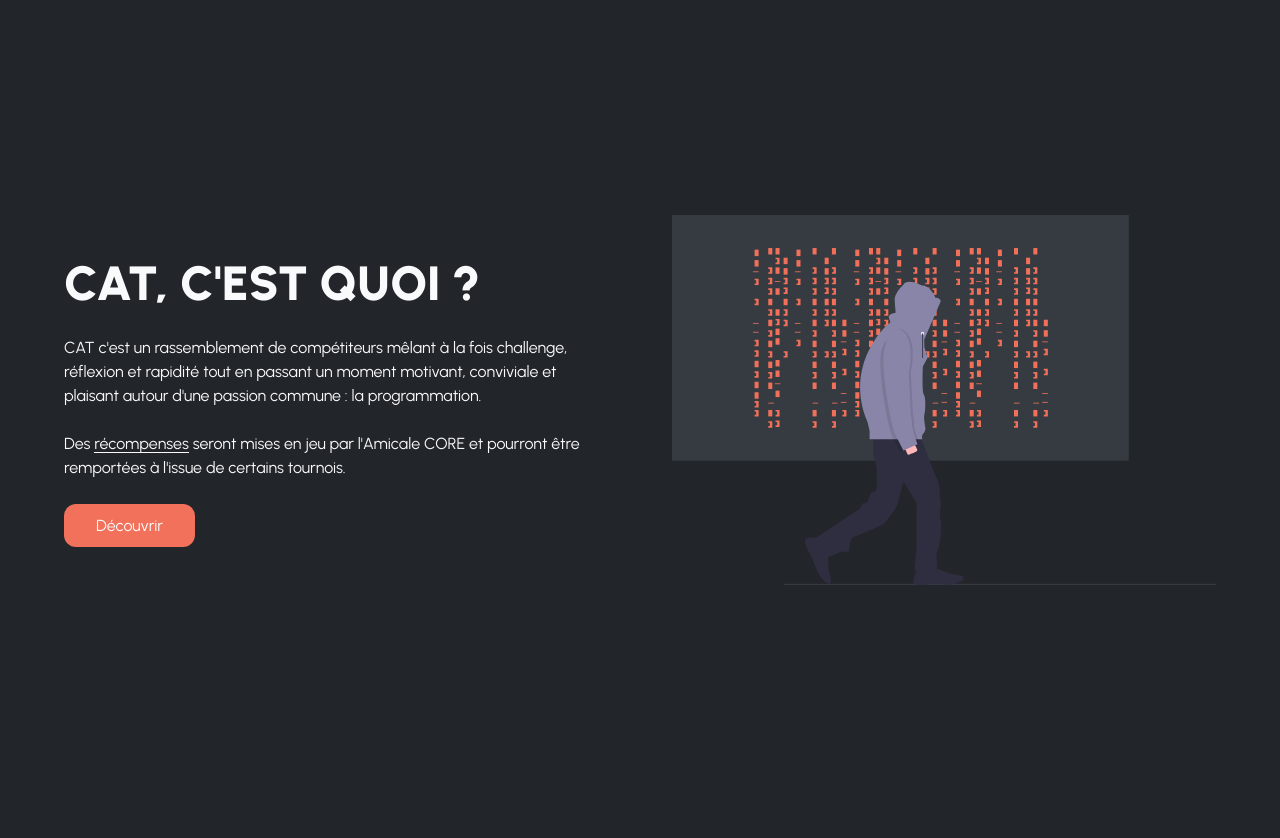
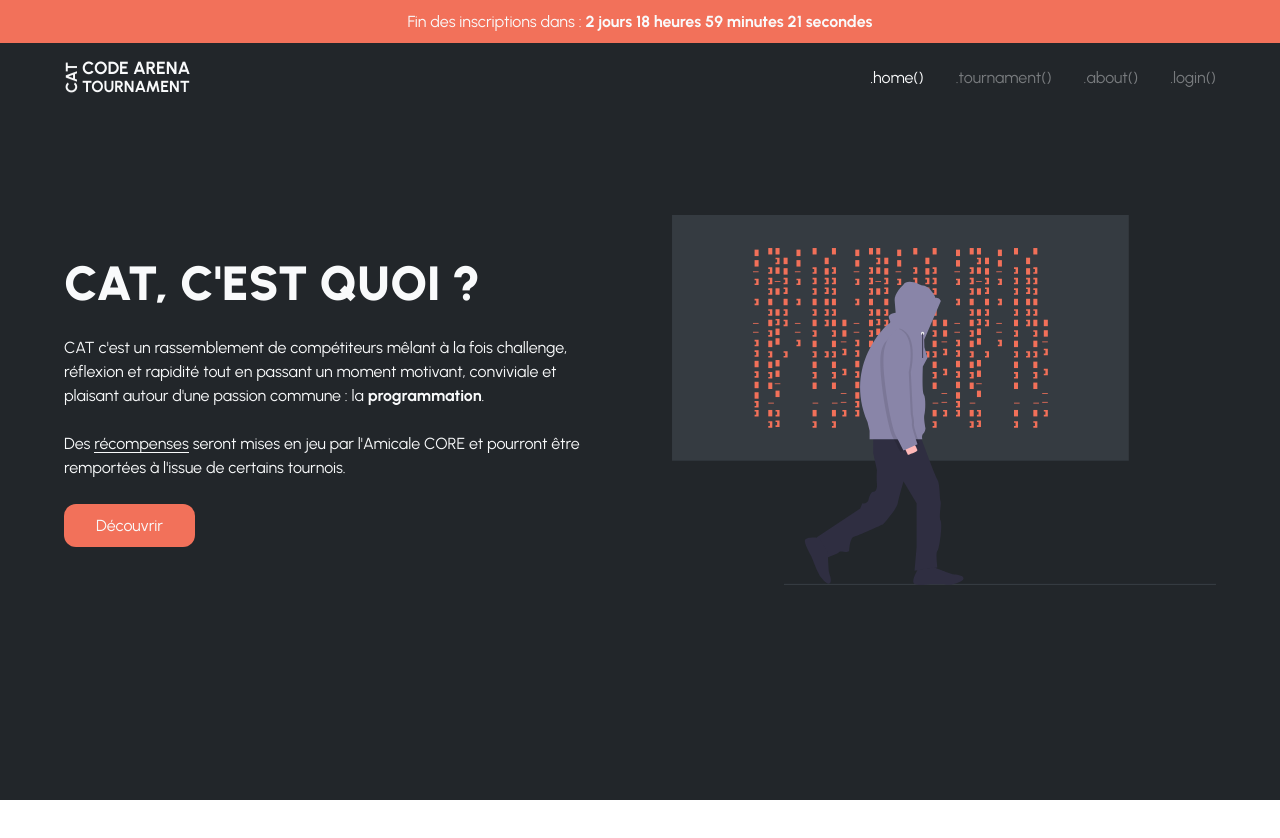
Before and after one commit to AmicaleCORE/CAT-WebApp, a Vue app: page / in a window 1280 px wide. Shown: the top 838 px of the page. After the commit the page ends 800 px from the top, so only its background shows below. Built offline with nearby package versions, Linux system fonts and the light colour scheme.

Commit message:
:rocket: Application layout usage

```diff
--- /dev/null
+++ b/src/layouts/ApplicationLayout.vue
@@ -0,0 +1,172 @@
+<script>
+import { defineComponent } from 'vue'
+import HeaderInfo from '@/components/misc/infos/HeaderInfo.vue'
+import { parseTimeGap, timeParse } from '@/assets/js/Timers'
+
+export default defineComponent({
+  name: 'ApplicationLayout',
+  components: { HeaderInfo },
+  data: () => ({
+    applyEndDate: new Date('May 22, 2023 12:00:00'),
+    applyCountdown: undefined,
+    startDate: new Date('May 24, 2023 12:00:00'),
+    startCountdown: undefined
+  }),
+  created () {
+    setInterval(() => {
+      const applyCountdown = parseTimeGap(new Date(), this.applyEndDate)
+      if (applyCountdown) {
+        this.applyCountdown = timeParse(applyCountdown, {
+          days: true,
+          hours: true,
+          minutes: true,
+          seconds: true
+        })
+      }
+
+      const startCountdown = parseTimeGap(new Date(), this.startDate)
+      if (startCountdown) {
+        this.startCountdown = timeParse(startCountdown, {
+          days: true,
+          hours: true,
+          minutes: true,
+          seconds: true
+        })
+      }
+    }, 100)
+  }
+})
+</script>
+
+<template>
+  <header class="header">
+    <HeaderInfo v-if="applyCountdown">Fin des inscriptions dans : <span class="bold">{{ applyCountdown }}</span></HeaderInfo>
+    <HeaderInfo v-else-if="startCountdown">Début du tournoi dans : <span class="bold">{{ startCountdown }}</span></HeaderInfo>
+
+    <div class="header--wrapper">
+      <section class="header__brand">
+        <!--<img src="/assets/images/logos/logo.png" alt="" class="header__brand--logo" />-->
+        <p class="header__brand__name" data-shorten-way="CAT">
+          <span class="header__brand__name--content">
+            <span class="header__brand__name--grow">Code Arena</span>Tournament
+          </span>
+        </p>
+      </section>
+
+      <nav class="header__menu">
+        <RouterLink to="/" exact-active-class="active" class="header__menu--link">.home()</RouterLink>
+        <RouterLink to="/1" active-class="active" class="header__menu--link">.tournament()</RouterLink>
+        <RouterLink to="/2" active-class="active" class="header__menu--link">.about()</RouterLink>
+        <RouterLink to="/3" active-class="active" class="header__menu--link" v-if="false /* logged in */">.panel()</RouterLink>
+        <RouterLink to="/4" active-class="active" class="header__menu--link" v-else>.login()</RouterLink>
+      </nav>
+    </div>
+  </header>
+
+  <main class="content">
+    <RouterView />
+  </main>
+</template>
+
+<style lang="scss">
+@use '../assets/css/book';
+@use '../assets/css/mixins';
+
+.bold {
+  font-weight: 700;
+}
+
+.header {
+  top: 0;
+  left: 0;
+  width: 100%;
+  display: flex;
+  z-index: 9998;
+  position: fixed;
+  flex-direction: column;
+
+  &--wrapper {
+    width: 100%;
+    display: flex;
+    padding: 1em 4em;
+    align-items: center;
+    justify-content: space-between;
+    // Style
+    background-color: book.$background;
+  }
+
+  &__brand {
+    gap: 1em;
+    display: flex;
+    align-items: center;
+
+    &--logo {
+      height: 2.5em;
+    }
+
+    &__name {
+      gap: .2ch;
+      display: flex;
+      font-weight: 700;
+      line-height: 1em;
+      align-items: center;
+      text-transform: uppercase;
+
+      &::before {
+        line-height: 1em;
+        writing-mode: vertical-lr;
+        content: attr(data-shorten-way);
+        transform: rotate3d(0, 0, 1, 180deg);
+      }
+
+      &--content {
+        display: flex;
+        flex-direction: column;
+      }
+
+      &--grow {
+        font-size: 1.1em;
+        line-height: 1em;
+      }
+    }
+  }
+
+  &__menu {
+    gap: 2em;
+    display: flex;
+    align-items: center;
+
+    &--link {
+      opacity: .4;
+      display: flex;
+      position: relative;
+      align-items: center;
+      // Transition
+      transition-duration: 300ms;
+      transition-property: opacity;
+      transition-timing-function: ease;
+
+      // Pseudo classes
+      &:hover {
+        opacity: 1;
+      }
+
+      // Active statement
+      &.active {
+        opacity: 1;
+      }
+    }
+  }
+}
+
+.content {
+  width: 100%;
+  height: 100vh;
+  overflow-y: auto;
+  scroll-snap-type: y mandatory;
+
+  > section {
+    scroll-snap-align: start;
+  }
+}
+</style>
--- a/src/router/index.js
+++ b/src/router/index.js
@@ -3,8 +3,17 @@ import { createRouter, createWebHistory } from 'vue-router'
 const routes = [
   {
     path: '/',
-    name: 'home',
-    component: () => import('@/views/HomeView.vue')
+    component: () => import('@/layouts/ApplicationLayout.vue'),
+    children: [
+      {
+        path: '',
+        name: 'home',
+        component: () => import('@/views/HomeView.vue'),
+        meta: {
+          title: 'Bienvenue'
+        }
+      }
+    ]
   }
 ]
 
@@ -13,4 +22,10 @@ const router = createRouter({
   routes
 })
 
+router.beforeEach((to, from, next) => {
+  const title = to.meta?.title
+  if (title) document.title = `CAT | ${title}`
+  next()
+})
+
 export default router
```
